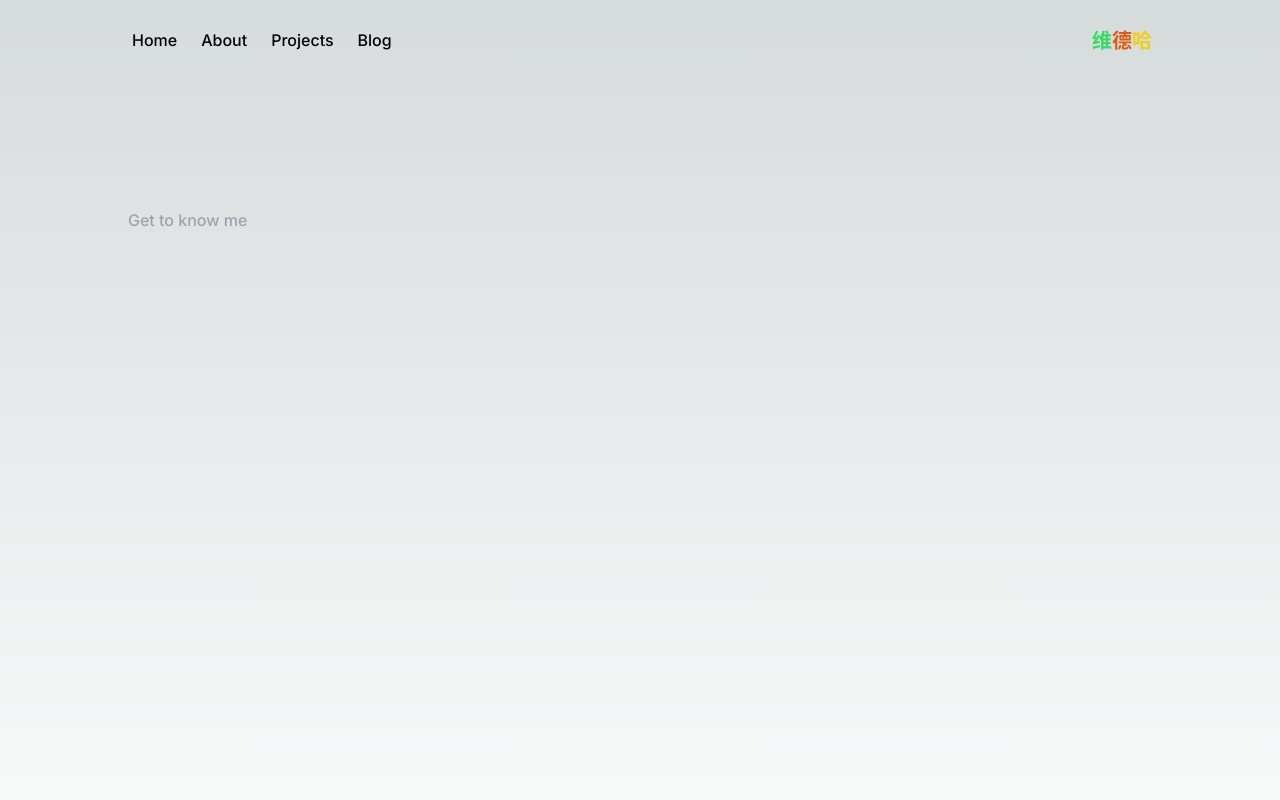
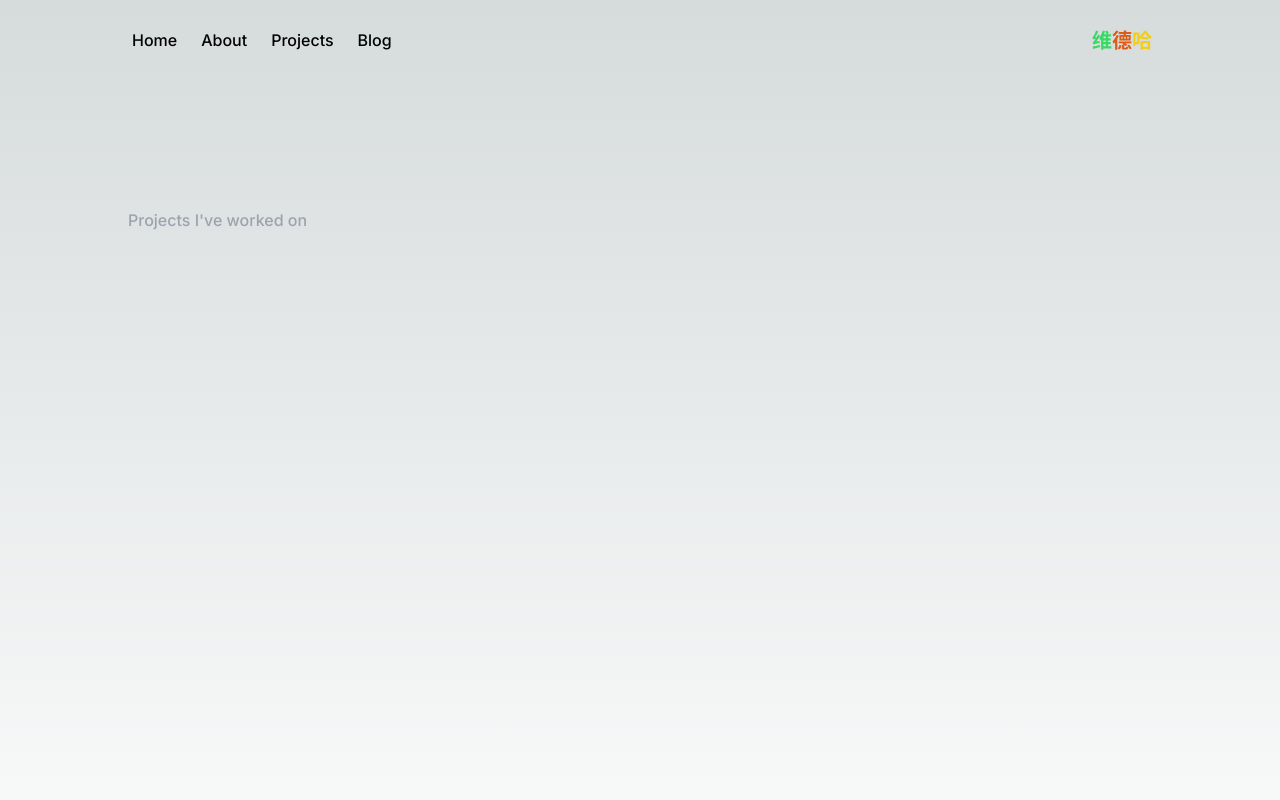
Before and after one commit to Wediah/my-portfolio, a Next.js app: page /projects in a window 1280 px wide. Shown: the top 800 px of the page. Built offline with nearby package versions, Linux system fonts and the light colour scheme.

Commit message:
Update page heading to reflect projects worked on

```diff
--- a/app/projects/page.js
+++ b/app/projects/page.js
@@ -5,7 +5,7 @@ function page() {
     <div className="min-h-screen px-4 md:px-32 container mx-auto">
         <div className='md:pt-32 pt-28'>
             <h1 className='font-medium  text-gray-400 dark:text-gray-500'>
-            Get to know me
+                Projects I've worked on
             </h1>
         </div>
     </div>
```
